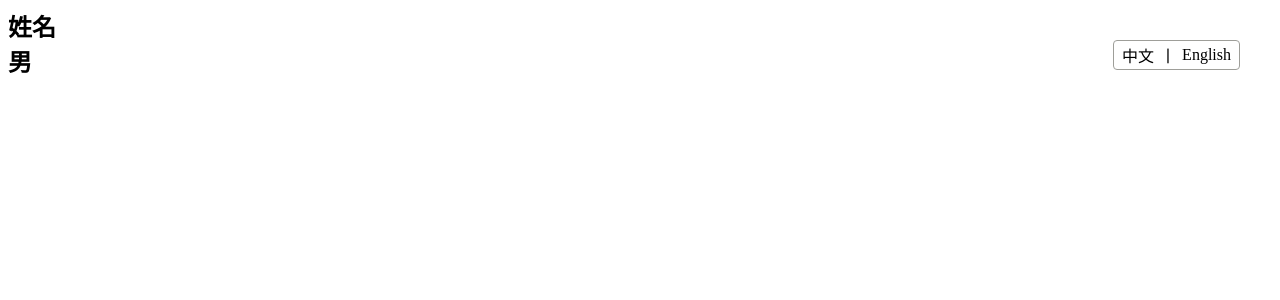
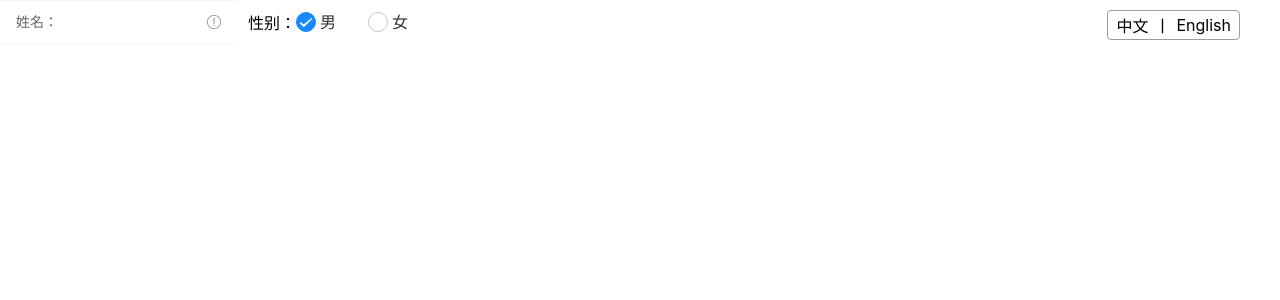
Before and after one commit to Mrliao2580/nuggets, a Vue app: page /demo1 in a window 1280 px wide. Shown: the top 300 px of the page. Built offline with nearby package versions, Linux system fonts and the light colour scheme.

Commit message:
新增姓名性别等

```diff
--- a/package.json
+++ b/package.json
@@ -10,6 +10,7 @@
   "dependencies": {
     "core-js": "^3.8.3",
     "register-service-worker": "^1.7.2",
+    "vant": "^2.12.50",
     "vue": "^2.6.14",
     "vue-i18n": "^8.27.1",
     "vue-router": "^3.5.1",
--- a/src/App.vue
+++ b/src/App.vue
@@ -2,7 +2,7 @@
  * @Author: lzh
  * @Date: 2022-09-21 18:24:46
  * @LastEditors: lzh
- * @LastEditTime: 2022-09-28 17:20:47
+ * @LastEditTime: 2022-09-28 17:46:16
  * @Description: app
 -->
 <template>
@@ -34,17 +34,14 @@ export default {
 </script>
 
 <style lang="less">
-#app {
-  * {
-    padding: 0;
-    margin: 0;
-  }
+* {
+  padding: 0;
+  margin: 0;
 }
-
 #changeLang {
   height: auto;
   position: fixed;
-  top: 40px;
+  top: 10px;
   right: 40px;
   z-index: 999;
   display: flex;
--- a/src/i18n/config/en.js
+++ b/src/i18n/config/en.js
@@ -2,13 +2,16 @@
  * @Author: lzh
  * @Date: 2022-09-15 11:28:55
  * @LastEditors: lzh
- * @LastEditTime: 2022-09-28 16:52:39
+ * @LastEditTime: 2022-09-28 17:44:45
  * @Description: 英文語言
  */
 const en = {
-  name: "name",
+  name: "name：",
   info: {
     age: "man"
   },
+  gender:"gender：",
+  man: "man",
+  woman: "woman"
 };
 export default en;
--- a/src/i18n/config/zh.js
+++ b/src/i18n/config/zh.js
@@ -2,13 +2,16 @@
  * @Author: lzh
  * @Date: 2022-09-15 11:29:01
  * @LastEditors: lzh
- * @LastEditTime: 2022-09-28 16:52:30
+ * @LastEditTime: 2022-09-28 17:44:49
  * @Description: 中午語言
  */
 const zh = {
-  name: "姓名",
+  name: "姓名：",
   info: {
     age: "男"
   },
+  gender: "性别：",
+  man: "男",
+  woman: "女"
 };
 export default zh;
--- a/src/views/demo/demo1.vue
+++ b/src/views/demo/demo1.vue
@@ -2,20 +2,60 @@
  * @Author: lzh
  * @Date: 2022-09-28 16:42:56
  * @LastEditors: lzh
- * @LastEditTime: 2022-09-28 17:14:30
+ * @LastEditTime: 2022-09-28 17:45:08
  * @Description: demo1
 -->
 <template>
-  <div>
-    <h2>{{$t('name')}}</h2>
-    <h2>{{$t('info.age')}}</h2>
+  <div class="demo1-box">
+    <div class="name-sex-box">
+      <van-cell-group>
+        <van-field v-model="name" :label="$t('name')" right-icon="warning-o" />
+      </van-cell-group>
+      <div class="gender-box">
+        {{ $t('gender') }}
+        <van-radio-group v-model="radio" direction="horizontal">
+          <van-radio name="1">{{ $t('man') }}</van-radio>
+          <van-radio name="2" style="margin-left: 20px">{{
+            $t('woman')
+          }}</van-radio>
+        </van-radio-group>
+      </div>
+    </div>
   </div>
 </template>
 
 <script>
-export default {};
+export default {
+  data() {
+    return {
+      name: '',
+      sex: '',
+      radio: '1',
+    };
+  },
+};
 </script>
 
 <style lang="less" scoped>
-
+.demo1-box {
+  // width: 80vw;
+  .name-sex-box {
+    display: flex;
+    align-items: center;
+    /deep/ .van-cell__title {
+      width: 50px;
+    }
+    /deep/ .van-field__control {
+      width: 120px;
+    }
+    .gender-box {
+      display: flex;
+      align-items: center;
+      margin-left: 10px !important;
+      /deep/ .van-radio__label {
+        margin-left: 4px !important;
+      }
+    }
+  }
+}
 </style>
```
Also changed, not shown: src/main.js (+6 -1 lines), 1 other file (tests, documents, lock files or other folders).
